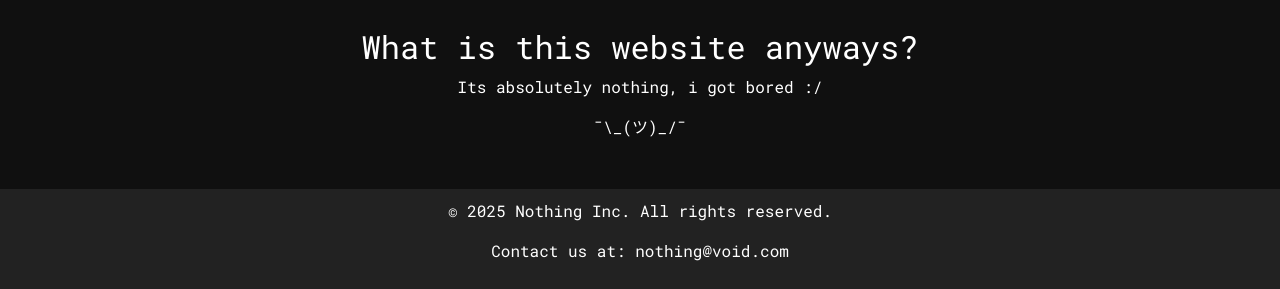
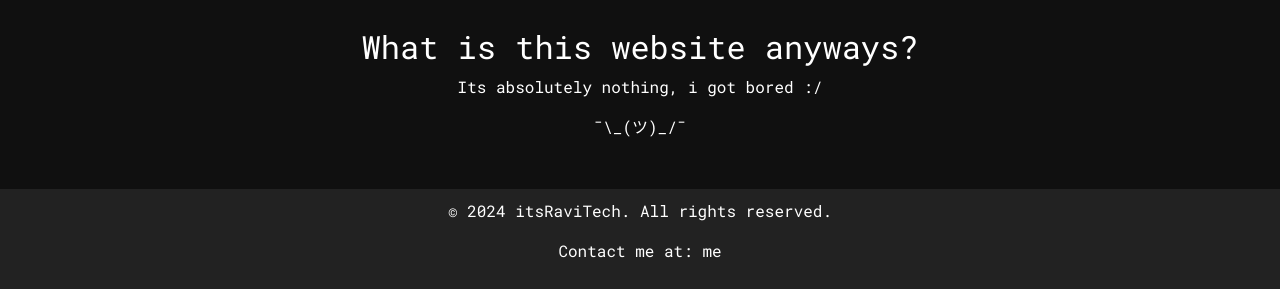
Before and after one commit to PhoenixDaBest/nothingness, a plain HTML site: page index.html in a window 1280 px wide. Shown: the part 1706-1995 px from the top of the page. Drawn offline with nearby package versions, Linux system fonts and the light colour scheme.

Commit message:
Update index.html

```diff
--- a/index.html
+++ b/index.html
@@ -139,7 +139,7 @@
     </nav>
 
     <div class="banner">
-        NOTHING
+        NOTHING_
         <button class="scroll-down" onclick="scrollDown()">&#x25BC;</button>
     </div>
 
@@ -163,8 +163,8 @@
     </div>
 
     <footer id="contact">
-        <p>&copy; 2025 Nothing Inc. All rights reserved.</p>
-        <p>Contact us at: <a href="mailto:nothing@void.com" style="color: white; text-decoration: none;">nothing@void.com</a></p>
+        <p>&copy; 2024 itsRaviTech. All rights reserved.</p>
+        <p>Contact me at: <a href="mailto:ravibahalu@gmail.com" style="color: white; text-decoration: none;">me</a></p>
     </footer>
 
     <script>
```
